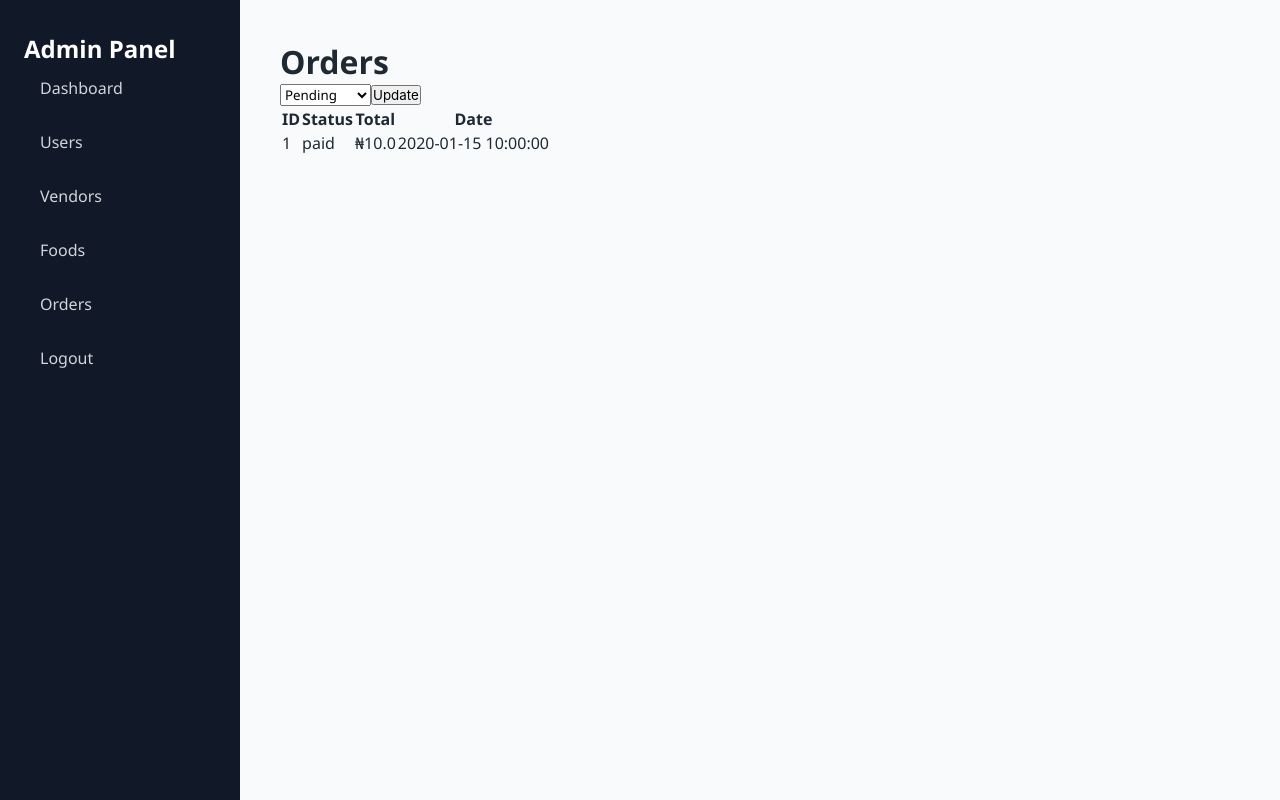
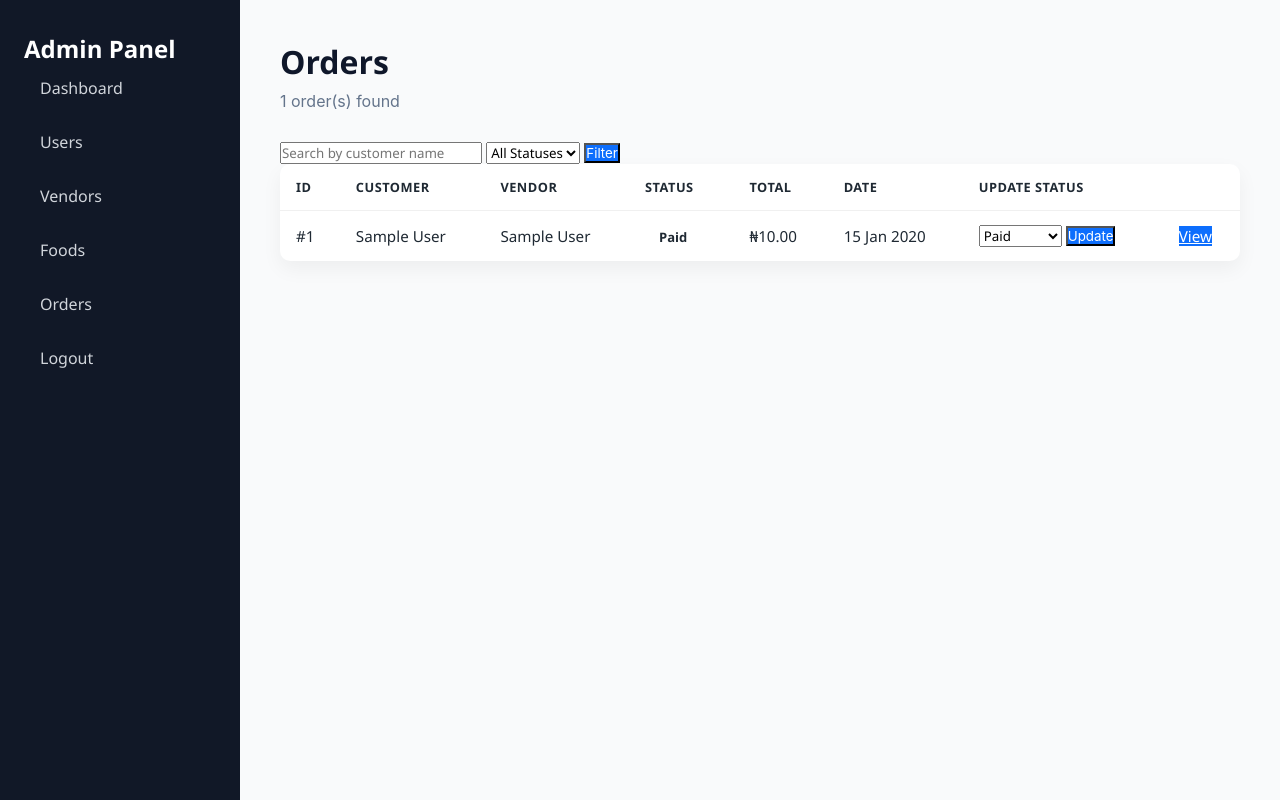
Before and after one commit to Zurum2025/OCFODS, a Flask app: page /admin/admin_orders in a window 1280 px wide. Shown: the part 118-918 px from the top of the page. Run offline with Flask 3, Linux system fonts and the light colour scheme; a user stored in the database is signed in; tables that the repository leaves empty hold one stand-in row (values such as "Sample post").

Commit message:
Upgrade admin-order management

```diff
--- a/templates/admin/admin_orders.html
+++ b/templates/admin/admin_orders.html
@@ -1,33 +1,66 @@
 {% extends "admin/admin_layout.html" %}
 
 {% block admin_content %}
-<h1>Orders</h1>
 
-<table>
+<div class="dashboard-header">
+    <h1>Orders</h1>
+    <p>{{ orders|length }} order(s) found</p>
+</div>
+
+<form method="GET" class="admin-filter-bar">
+    <input type="text" name="q" value="{{ q }}" placeholder="Search by customer name">
+
+    <select name="status">
+        <option value="all" {% if status == "all" %}selected{% endif %}>All Statuses</option>
+        <option value="pending" {% if status == "pending" %}selected{% endif %}>Pending</option>
+        <option value="paid" {% if status == "paid" %}selected{% endif %}>Paid</option>
+        <option value="accepted" {% if status == "accepted" %}selected{% endif %}>Accepted</option>
+        <option value="ready" {% if status == "ready" %}selected{% endif %}>Ready</option>
+        <option value="delivered" {% if status == "delivered" %}selected{% endif %}>Delivered</option>
+        <option value="cancelled" {% if status == "cancelled" %}selected{% endif %}>Cancelled</option>
+    </select>
+
+    <button type="submit" class="btn-view">Filter</button>
+</form>
+
+<table class="app-table">
     <tr>
         <th>ID</th>
+        <th>Customer</th>
+        <th>Vendor</th>
         <th>Status</th>
         <th>Total</th>
         <th>Date</th>
+        <th>Update Status</th>
+        <th></th>
     </tr>
 
     {% for order in orders %}
     <tr>
-        <td>{{ order.id }}</td>
-        <td>{{ order.status }}</td>
-        <td>₦{{ order.total_amount }}</td>
-        <td>{{ order.order_date }}</td>
+        <td>#{{ order.id }}</td>
+        <td>{{ order.customer.name }}</td>
+        <td>{{ order.vendor.business_name }}</td>
+        <td><span class="status-badge status-{{ order.status }}">{{ order.status|capitalize }}</span></td>
+        <td>₦{{ "{:,.2f}".format(order.total_amount) }}</td>
+        <td>{{ order.order_date.strftime("%d %b %Y") }}</td>
+        <td>
+            <form method="POST"
+                  action="{{ url_for('admin_update_order_status', order_id=order.id) }}"
+                  class="inline-status-form">
+                <select name="status">
+                    <option value="pending" {% if order.status == "pending" %}selected{% endif %}>Pending</option>
+                    <option value="paid" {% if order.status == "paid" %}selected{% endif %}>Paid</option>
+                    <option value="accepted" {% if order.status == "accepted" %}selected{% endif %}>Accepted</option>
+                    <option value="ready" {% if order.status == "ready" %}selected{% endif %}>Ready</option>
+                    <option value="delivered" {% if order.status == "delivered" %}selected{% endif %}>Delivered</option>
+                    <option value="cancelled" {% if order.status == "cancelled" %}selected{% endif %}>Cancelled</option>
+                </select>
+                <button type="submit" class="btn-view">Update</button>
+            </form>
+        </td>
+        <td><a href="{{ url_for('admin_order_details', order_id=order.id) }}" class="btn-view">View</a></td>
     </tr>
-    <form method="POST"
-      action="{{ url_for('admin_update_order_status', order_id=order.id) }}">
-    <select name="status">
-        <option value="pending">Pending</option>
-        <option value="processing">Processing</option>
-        <option value="completed">Completed</option>
-        <option value="cancelled">Cancelled</option>
-    </select>
-    <button type="submit">Update</button>
-</form>
     {% endfor %}
 </table>
+
 {% endblock %}
```
Also changed, not shown: templates/admin/admin_order_details.html (added, +68 -0 lines).
